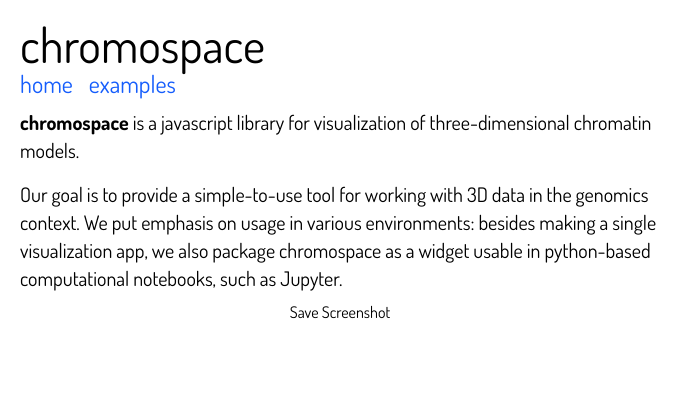
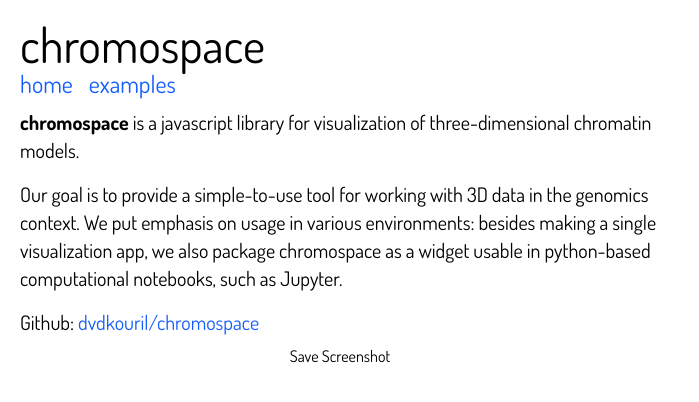
Before and after one commit to dvdkouril/chromospace, a SvelteKit app in the folder app/: page / in a window 1280 px wide. Shown: the top 402 px of the page, without its empty margins (0-699 px from the left). Built offline with nearby package versions, Linux system fonts and the light colour scheme; no server answers.

Commit message:
add github link

```diff
--- a/app/src/routes/+page.svelte
+++ b/app/src/routes/+page.svelte
@@ -8,16 +8,26 @@
 	}
 </script>
 
-<p class="text-xl py-2">
-	<b>chromospace</b> is a javascript library for visualization of three-dimensional
-	chromatin models.
-</p>
-<p class="text-xl py-2">
-	Our goal is to provide a simple-to-use tool for working with 3D data in the
-	genomics context. We put emphasis on usage in various environments: besides
-	making a single visualization app, we also package chromospace as a widget
-	usable in python-based computational notebooks, such as Jupyter.
-</p>
+<div class="text-xl">
+	<p class="py-2">
+		<b>chromospace</b> is a javascript library for visualization of three-dimensional
+		chromatin models.
+	</p>
+	<p class="py-2">
+		Our goal is to provide a simple-to-use tool for working with 3D data in
+		the genomics context. We put emphasis on usage in various environments:
+		besides making a single visualization app, we also package chromospace
+		as a widget usable in python-based computational notebooks, such as
+		Jupyter.
+	</p>
+	<p class="py-2">
+		Github: <a
+			class="text-blue-600 dark:text-blue-500 hover:underline"
+			href="https://github.com/dvdkouril/chromospace"
+			target="_blank">dvdkouril/chromospace</a
+		>
+	</p>
+</div>
 
 <ChromospaceApp bind:this={chsApp} />
 <button on:click={onScreenshotButtonClick}>Save Screenshot</button>
```
